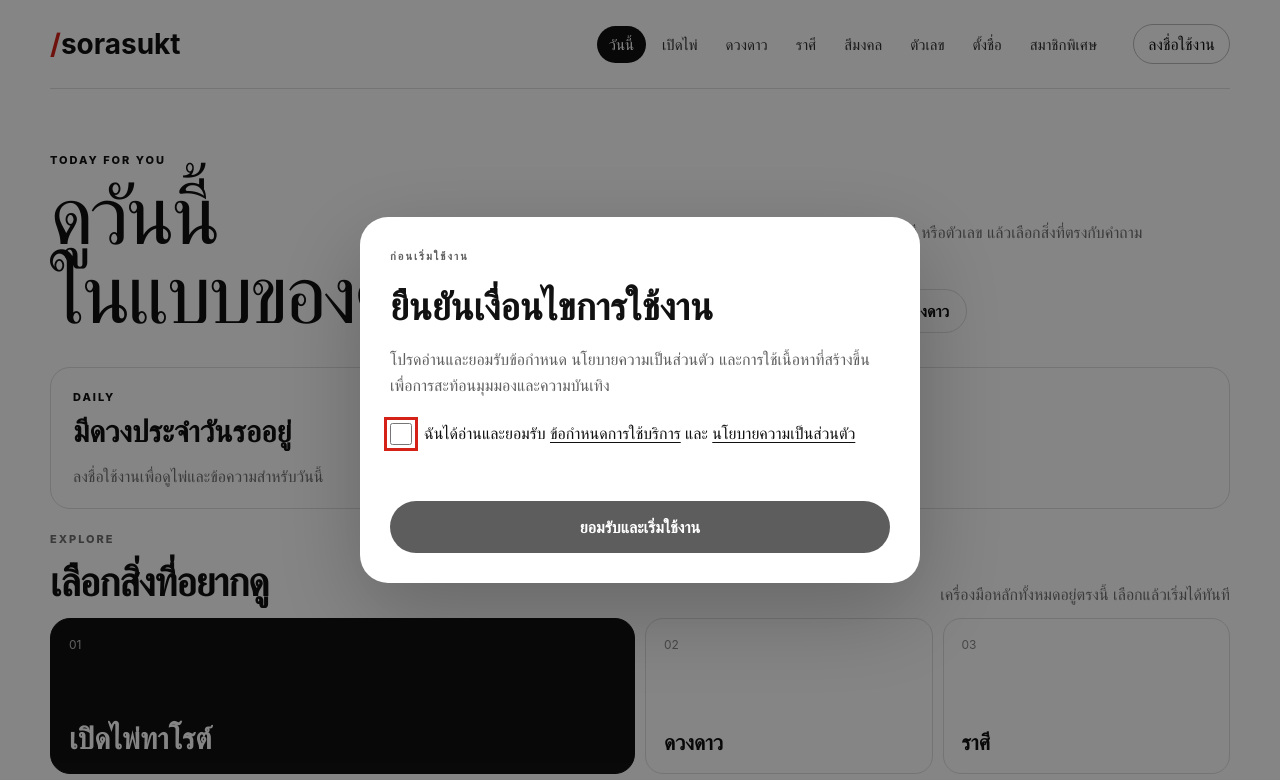
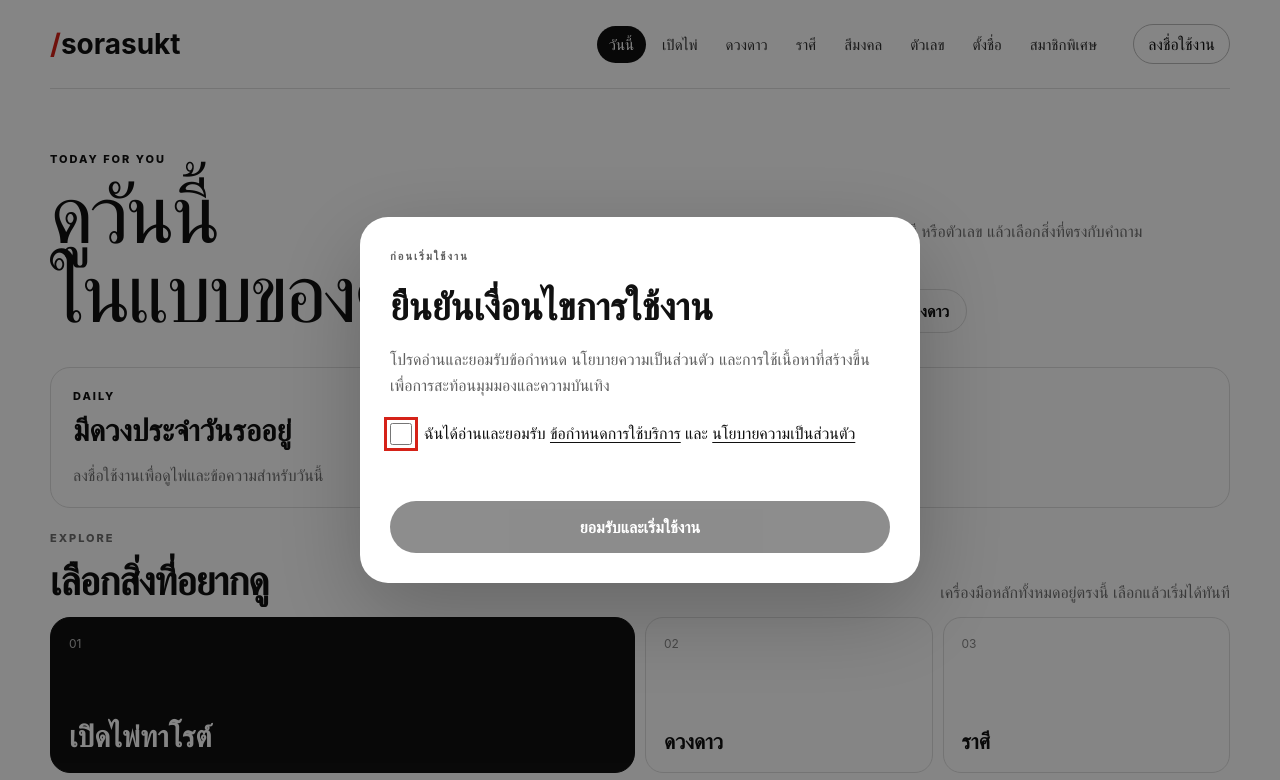
Before and after one commit to sorasukt/tarot, a plain HTML site: page index.html in a window 1280 px wide. Shown: the top 780 px of the page. Drawn offline with Linux system fonts and the light colour scheme; no server answers; a web font is replaced by a local one.

Commit message:
Load shared design system before portal styles

```diff
--- a/portal.css
+++ b/portal.css
@@ -1,2 +1,3 @@
-/* Compatibility entrypoint. Canonical source: assets/css/core/portal.css */
+/* Compatibility entrypoint. Shared foundation + canonical portal styles. */
+@import url("./assets/css/core/design-system.css");
 @import url("./assets/css/core/portal.css");
```
